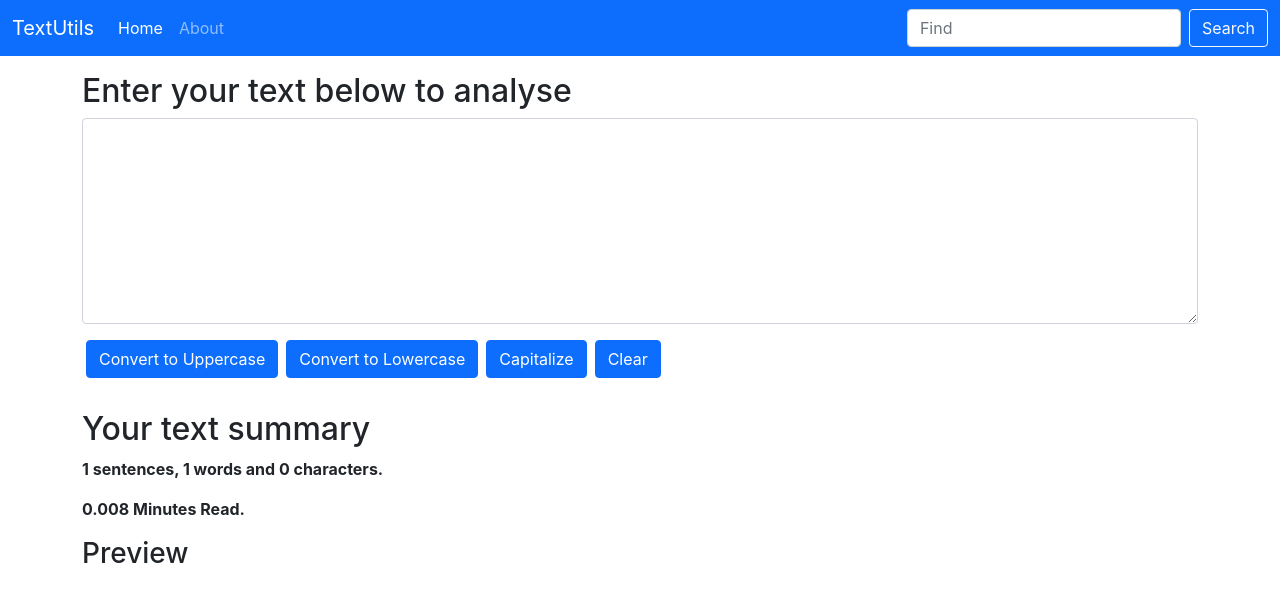
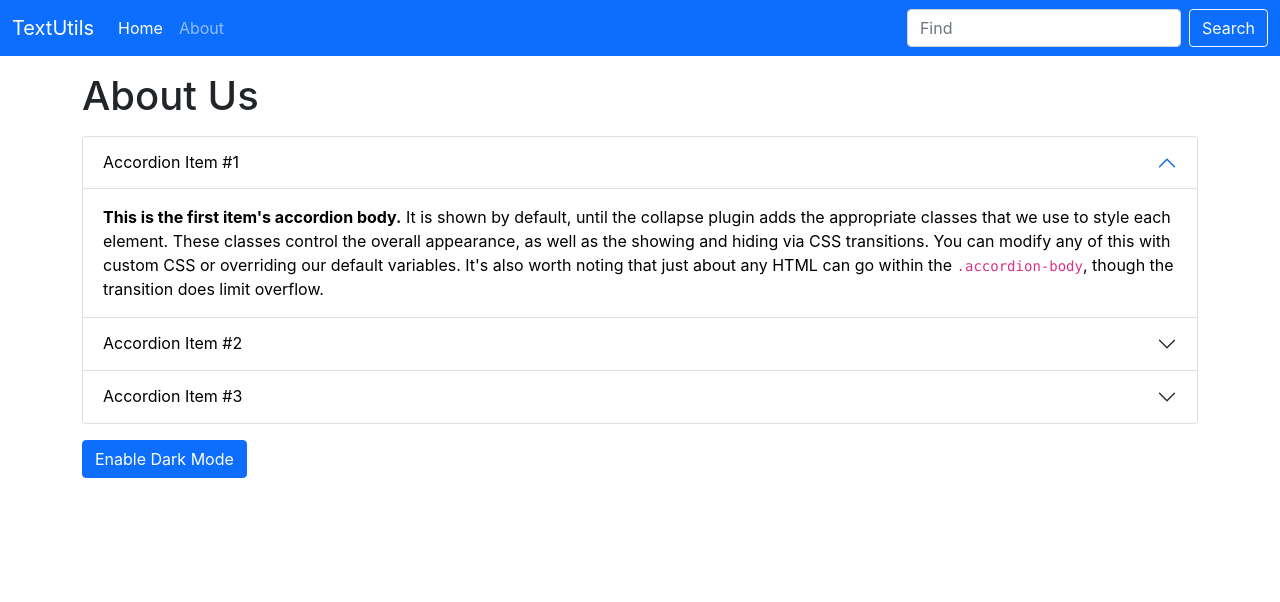
Before and after one commit to NumanDeveloper/TextUtils-React, a React (Create React App) app: page / in a window 1280 px wide. Shown: the top 602 px of the page. Built offline with nearby package versions, Linux system fonts and the light colour scheme.

Commit message:
added dark mode

```diff
--- a/src/App.js
+++ b/src/App.js
@@ -2,13 +2,15 @@
 import './App.css';
 import Navbar from './components/Navbar';
 import PropTypes from 'prop-types'
-import TextForm from './components/TextForm';
+import About from './components/About';
+// import TextForm from './components/TextForm';
 
 function App() {
   return (
     <>
       <Navbar title="TextUtils"/>
-      <TextForm heading="Enter your text below to analyse"/>
+      {/* <TextForm heading="Enter your text below to analyse"/> */}
+      <About/>
     </>
   );
 }
--- /dev/null
+++ b/src/components/About.js
@@ -0,0 +1,76 @@
+import React, { useState } from 'react'
+
+export default function About() {
+    // Declare a new state variable, which we'll call "text"
+    const [style, setStyle] = useState({
+        color: 'black',
+        backgroundColor: 'white'
+    });
+    const [btn, setBtn] = useState("Enable Dark Mode");
+    const toggleState = () => {
+        if (style.backgroundColor === 'white'){
+            setStyle({
+                color: 'white',
+                backgroundColor: 'black',
+                border : '1px solid white'
+                }
+            )
+            setBtn("Enable Light Mode");
+        }
+        else{
+            setStyle({
+                color: 'black',
+                backgroundColor: 'white'
+                });
+            setBtn("Enable Dark Mode");
+        }
+    }
+    return (
+        <div>
+            <div className='container'>
+                <h1 className='my-3'>About Us</h1>
+                <div class="accordion" id="accordionExample">
+                    <div class="accordion-item" style={style}>
+                        <h2 class="accordion-header" id="headingOne">
+                            <button style={style} class="accordion-button" type="button" data-bs-toggle="collapse" data-bs-target="#collapseOne" aria-expanded="true" aria-controls="collapseOne">
+                                Accordion Item #1
+                            </button>
+                        </h2>
+                        <div id="collapseOne" class="accordion-collapse collapse show" aria-labelledby="headingOne" data-bs-parent="#accordionExample">
+                            <div class="accordion-body">
+                                <strong>This is the first item's accordion body.</strong> It is shown by default, until the collapse plugin adds the appropriate classes that we use to style each element. These classes control the overall appearance, as well as the showing and hiding via CSS transitions. You can modify any of this with custom CSS or overriding our default variables. It's also worth noting that just about any HTML can go within the <code>.accordion-body</code>, though the transition does limit overflow.
+                            </div>
+                        </div>
+                    </div>
+
+                    <div class="accordion-item" style={style}>
+                        <h2 class="accordion-header" id="headingTwo">
+                            <button style={style} class="accordion-button collapsed" type="button" data-bs-toggle="collapse" data-bs-target="#collapseTwo" aria-expanded="false" aria-controls="collapseTwo">
+                                Accordion Item #2
+                            </button>
+                        </h2>
+                        <div id="collapseTwo" class="accordion-collapse collapse" aria-labelledby="headingTwo" data-bs-parent="#accordionExample">
+                            <div class="accordion-body">
+                                <strong>This is the second item's accordion body.</strong> It is hidden by default, until the collapse plugin adds the appropriate classes that we use to style each element. These classes control the overall appearance, as well as the showing and hiding via CSS transitions. You can modify any of this with custom CSS or overriding our default variables. It's also worth noting that just about any HTML can go within the <code>.accordion-body</code>, though the transition does limit overflow.
+                            </div>
+                        </div>
+                    </div>
+
+                    <div class="accordion-item" style={style}>
+                        <h2 class="accordion-header" id="headingThree">
+                            <button style={style} class="accordion-button collapsed" type="button" data-bs-toggle="collapse" data-bs-target="#collapseThree" aria-expanded="false" aria-controls="collapseThree">
+                                Accordion Item #3
+                            </button>
+                        </h2>
+                        <div id="collapseThree" class="accordion-collapse collapse" aria-labelledby="headingThree" data-bs-parent="#accordionExample">
+                            <div class="accordion-body">
+                                <strong>This is the third item's accordion body.</strong> It is hidden by default, until the collapse plugin adds the appropriate classes that we use to style each element. These classes control the overall appearance, as well as the showing and hiding via CSS transitions. You can modify any of this with custom CSS or overriding our default variables. It's also worth noting that just about any HTML can go within the <code>.accordion-body</code>, though the transition does limit overflow.
+                            </div>
+                        </div>
+                    </div>
+                </div>
+                <button type="button" class="my-3 btn btn-primary" onClick={toggleState}>{btn}</button>
+            </div>
+        </div>
+    )
+}
```
